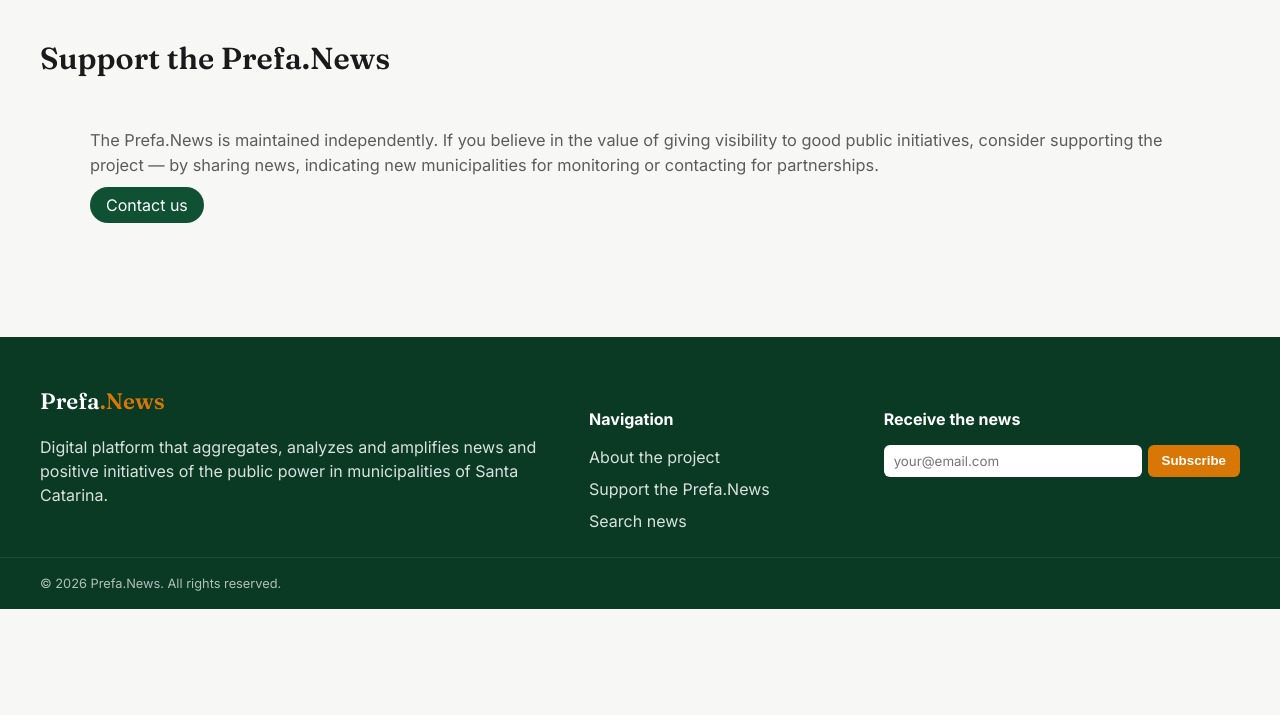
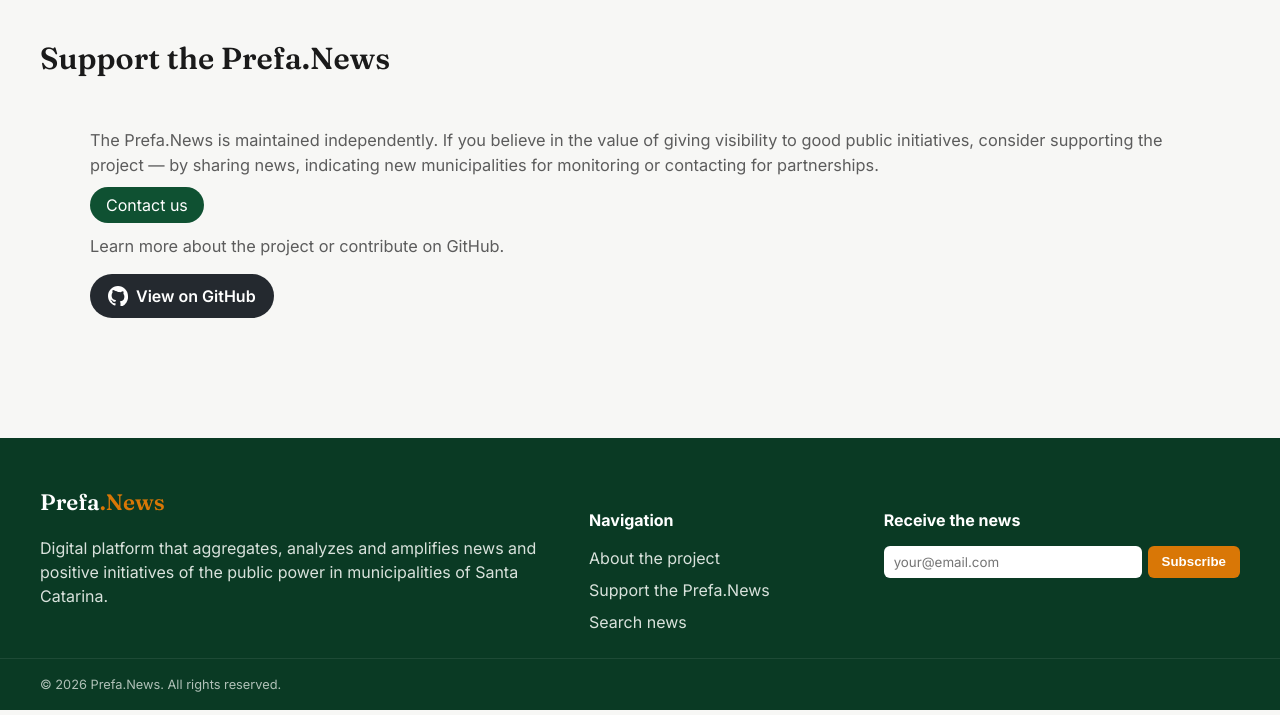
Before and after one commit to rbdinamite/prefa.news.py, a FastAPI app: page /support in a window 1280 px wide. Shown: the part 85-800 px from the top of the page. Run offline with FastAPI, Linux system fonts and the light colour scheme.

Commit message:
Adding GitHub button to repository on support page

```diff
--- a/app/templates/support.html
+++ b/app/templates/support.html
@@ -13,5 +13,12 @@
     to good public initiatives, consider supporting the project — by sharing news,
     indicating new municipalities for monitoring or contacting for partnerships.</p>
   <a class="btn-support" href="mailto:awaredigitalsolutions@gmail.com">Contact us</a>
+  <p>Learn more about the project or contribute on GitHub.</p>
+  <a class="github-link" href="https://github.com/rbdinamite/prefa.news.py" target="_blank" rel="noopener noreferrer">
+    <svg aria-hidden="true" viewBox="0 0 16 16" width="20" height="20" fill="currentColor">
+      <path d="M8 0C3.58 0 0 3.58 0 8c0 3.54 2.29 6.53 5.47 7.59.4.07.55-.17.55-.38l-.01-1.49c-2.23.48-2.7-1.08-2.7-1.08-.36-.92-.89-1.16-.89-1.16-.73-.5.05-.49.05-.49.8.06 1.22.82 1.22.82.71 1.21 1.87.86 2.33.66.07-.52.28-.86.51-1.06-1.78-.2-3.64-.89-3.64-3.96 0-.88.31-1.6.82-2.17-.08-.2-.36-1.03.08-2.14 0 0 .67-.21 2.2.83A7.65 7.65 0 0 1 8 4.7c.68 0 1.36.09 2 .27 1.53-1.04 2.2-.83 2.2-.83.44 1.11.16 1.94.08 2.14.51.57.82 1.29.82 2.17 0 3.08-1.87 3.76-3.65 3.96.29.25.54.73.54 1.48l-.01 2.2c0 .21.15.46.55.38A8.01 8.01 0 0 0 16 8c0-4.42-3.58-8-8-8Z"/>
+    </svg>
+    View on GitHub
+  </a>
 </section>
 {% endblock %}
```
Also changed, not shown: tests/test_api.py (+23 -0 lines).
